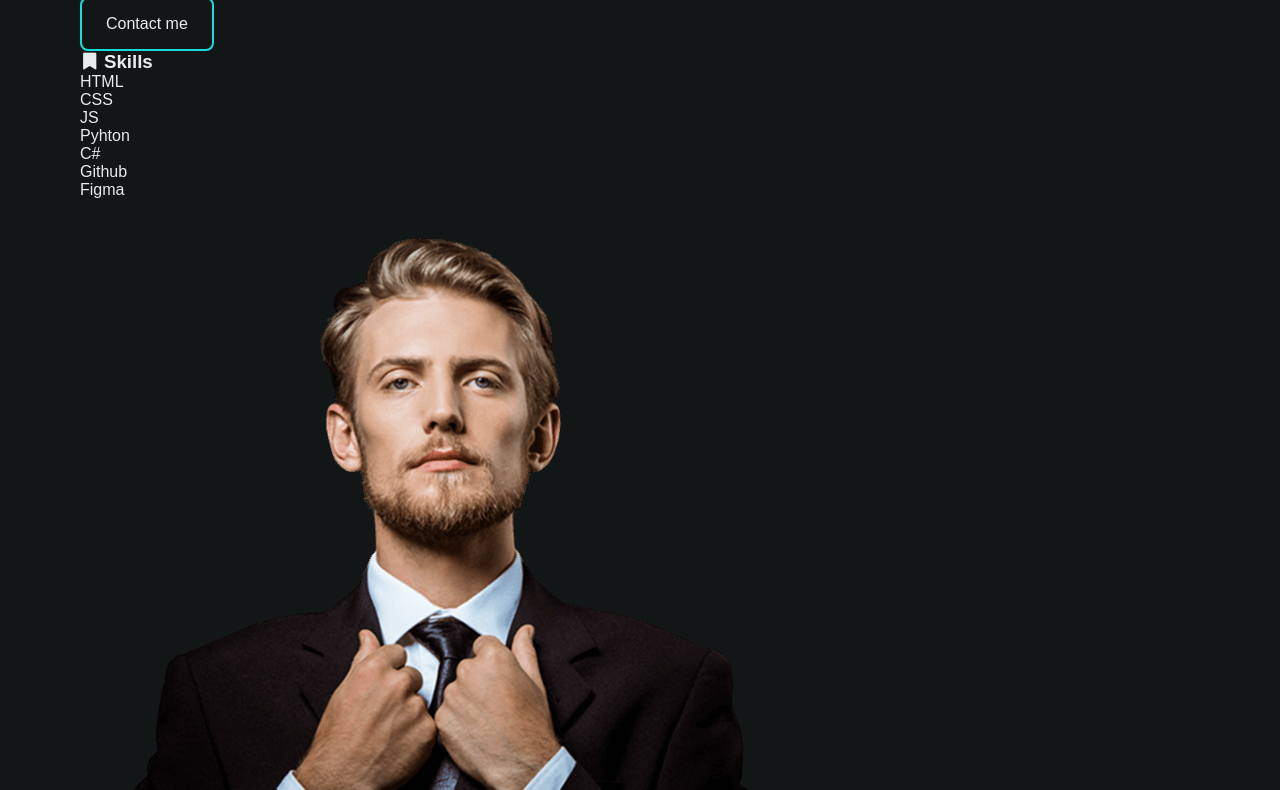
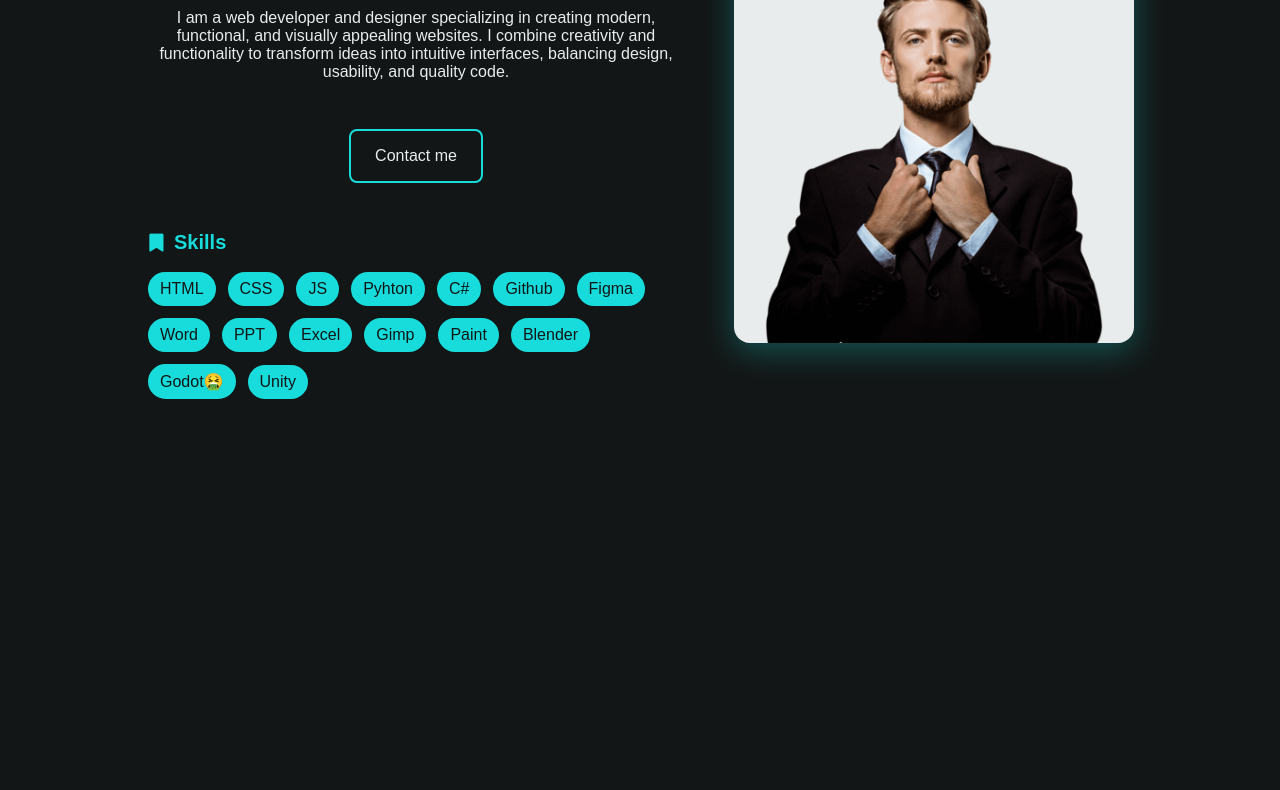
Before and after one commit to Z0lcs/Portfolio-website, a plain HTML site: page index.html in a window 1280 px wide. Shown: the part 753-1543 px from the top of the page. After the commit the page ends 1506 px from the top, so only its background shows below. Drawn offline with nearby package versions, Linux system fonts and the light colour scheme; a web font is replaced by a local one.

Commit message:
Css about section

```diff
--- a/assets/css/styles.css
+++ b/assets/css/styles.css
@@ -339,8 +339,71 @@ img {
 }
 
 /*=============== ABOUT ===============*/
+.about__container {
+  row-gap: 4rem;
+}
 
+.about__content {
+  display: grid;
+  row-gap: 3rem;
+}
 
+.about__data{
+  text-align: center;
+}
+
+.about__description{
+  margin-bottom: 3rem;
+}
+
+.about__subtitle{
+  display: flex;
+  align-items: center;
+  column-gap: .5rem;
+  font-size: var(--h3-font-size);
+  color: var(--first-color);
+  margin-bottom: 1rem;
+}
+
+.about__items{
+  display: flex;
+  flex-wrap: wrap;
+  align-items: center;
+  gap: .5rem;
+}
+
+.about__item{
+  background-color: var(--first-color);
+  padding: .5rem .75rem;
+  border-radius: 2rem;
+  color: var(--black-color);
+  border: 2px solid var(--body-color);
+  cursor: default;
+  transition: background-color .4s, border-color .4s;
+}
+
+.about__item:hover{
+  background-color: var(--body-color);
+  color: var(--first-color);
+  border-color: var(--first-color);
+}
+
+.about__image{
+  width: 240px;
+  height: 240px;
+  background-color: var(--white-color);
+  border-radius: 1rem;
+  overflow: hidden;
+  display: flex;
+  align-items: flex-end;
+  justify-content: center;
+  justify-self: center;
+  box-shadow: 0 8px 32px hsla(var(--hue), 80%, 50%, .3);
+}
+
+.about__img{
+  width: 200px;
+}
 /*=============== PROJECTS ===============*/
 
 
@@ -365,17 +428,17 @@ img {
 /*=============== BREAKPOINTS ===============*/
 /* For small devices */
 @media screen and (min-width: 540px) {
-  .home__container {
+  .home__container, .about__container {
     grid-template-columns: 400px;
     justify-content: center;
   }
 
-  .home__image {
+  .home__image,.about__image {
     width: 200px;
     height: 200px;
   }
 
-  .home__img {
+  .home__img, .about__img {
     width: 170px;
   }
 
@@ -390,7 +453,7 @@ img {
 
 /* For medium devices */
 @media screen and (min-width: 768px) {
-  .home__container {
+  .home__container, .about__container {
     grid-template-columns: repeat(2, 350px);
     justify-content: center;
   }
@@ -399,12 +462,12 @@ img {
     text-align: initial;
   }
 
-  .home__image {
+  .home__image,.about__image {
     width: 300px;
     height: 300px;
   }
 
-  .home__img {
+  .home__img, .about__img{
     width: 240px;
   }
 
@@ -422,7 +485,7 @@ img {
 /* For large devices */
 @media screen and (min-width: 1150px) {
 
-  .container {
+  .container{
     margin-inline: auto;
   }
 
@@ -436,17 +499,26 @@ img {
     column-gap: 4rem;
   }
 
-  .home__container {
-    grid-template-columns: 400px 400px;
+  .home__container{
+    grid-template-columns: 400px 480px;
     justify-content: center;
   }
 
-  .home__image {
+  .about__container{
+    grid-template-columns: 540px 400px;
+    padding: 3rem 2rem;
+    column-gap: 3rem;
+  }
+
+  .about__content{
+
+  }
+  .home__image,.about__image {
     width: 400px;
     height: 400px;
   }
 
-  .home__img {
+  .home__img, .about__img {
     width: 340px;
   }
 
@@ -458,6 +530,7 @@ img {
   .home__link {
     font-size: 4rem;
   }
+
 }
 
 /* For 2K resolutions (2048 x 1152, 2048 x 1536) */
--- a/index.html
+++ b/index.html
@@ -100,6 +100,14 @@
                      <li class="about__item">C#</li>
                      <li class="about__item">Github</li>
                      <li class="about__item">Figma</li>
+                     <li class="about__item">Word</li>
+                     <li class="about__item">PPT</li>
+                     <li class="about__item">Excel</li>
+                     <li class="about__item">Gimp</li>
+                     <li class="about__item">Paint</li>
+                     <li class="about__item">Blender</li>
+                     <li class="about__item">Godot🤮</li>
+                     <li class="about__item">Unity</li>
                   </ul>
                </div>
             </div>
```
